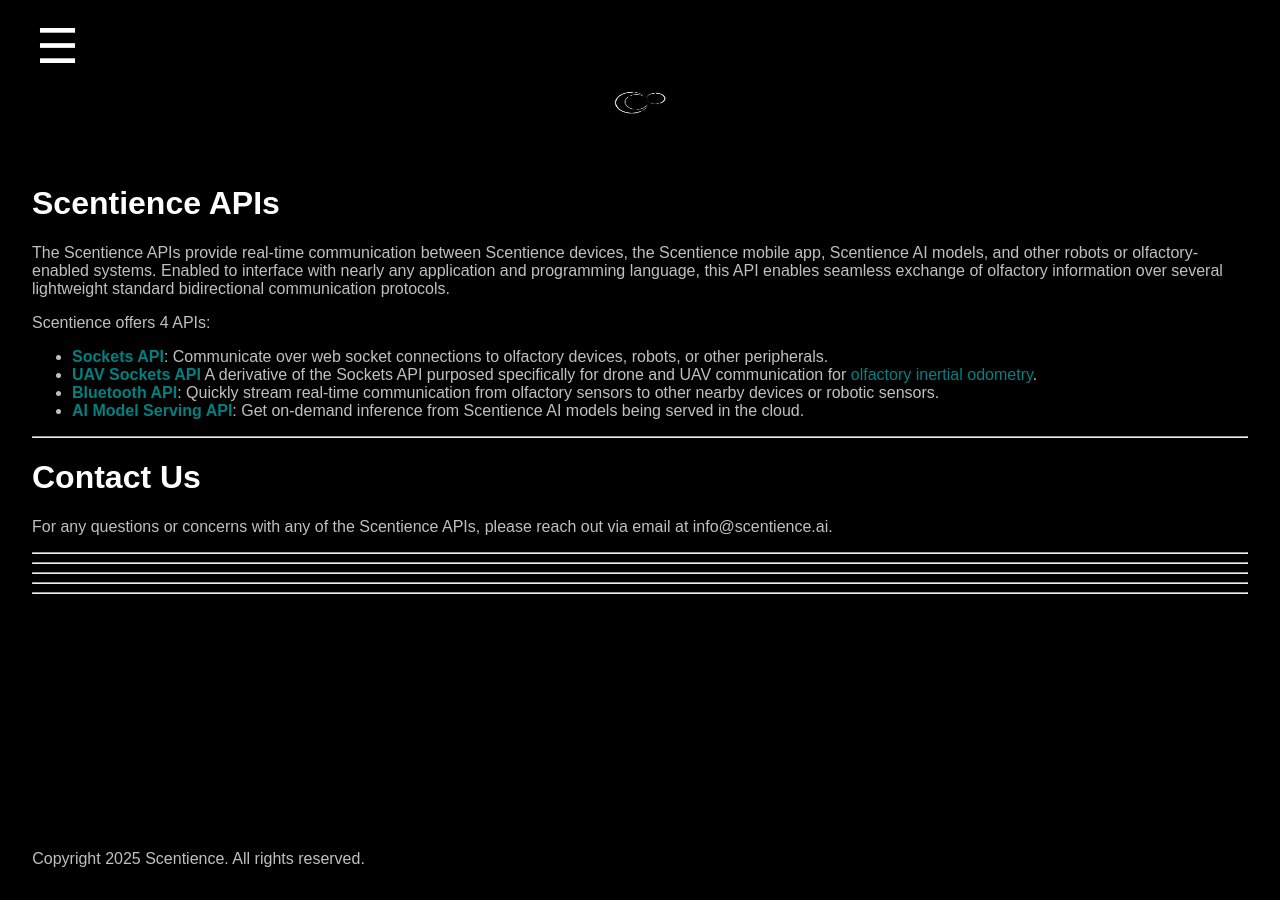
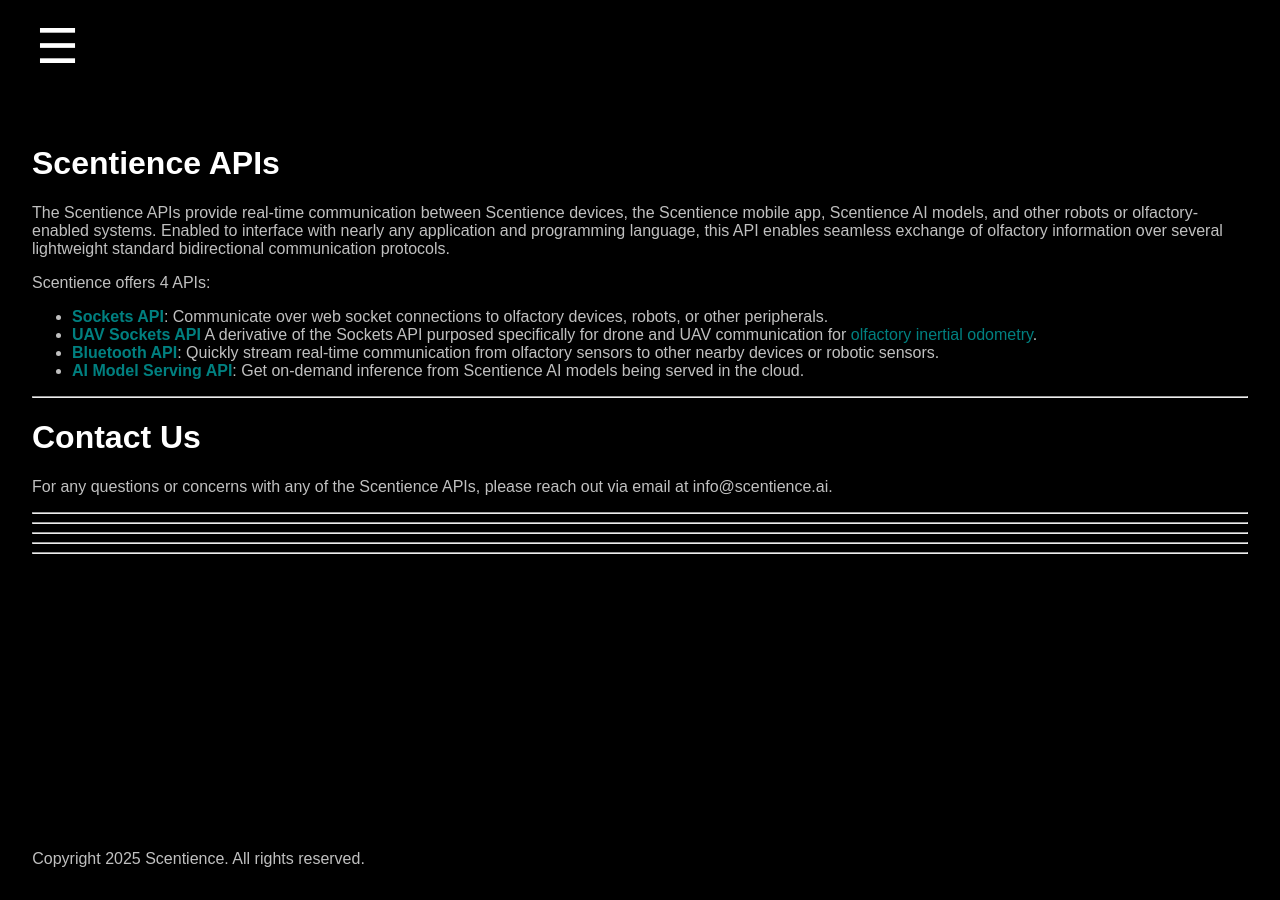
Before and after one commit to Scentience/docs-api, a Jekyll site: the page built from index.md, in a window 1280 px wide. Built offline with Jekyll 4.4.1, drawn with Linux system fonts in a browser that asks for light colours.

Commit message:
remove logo

```diff
--- a/_layouts/default.html
+++ b/_layouts/default.html
@@ -9,7 +9,7 @@
 <body>
     <header>
         <button id="hamburger" aria-label="Toggle navigation">&#9776;</button> <!-- Hamburger icon -->
-        <img src="https://scentience.github.io/docs-api/assets/logo.png" style="display:block;float:none;margin-left:auto;margin-right:auto;width:5%", class="header-logo">
+        <!-- <img src="https://scentience.github.io/docs-api/assets/logo.png" style="display:block;float:none;margin-left:auto;margin-right:auto;width:5%", class="header-logo"> -->
     </header>
     <nav id="sidebar">
         <ul>
```
